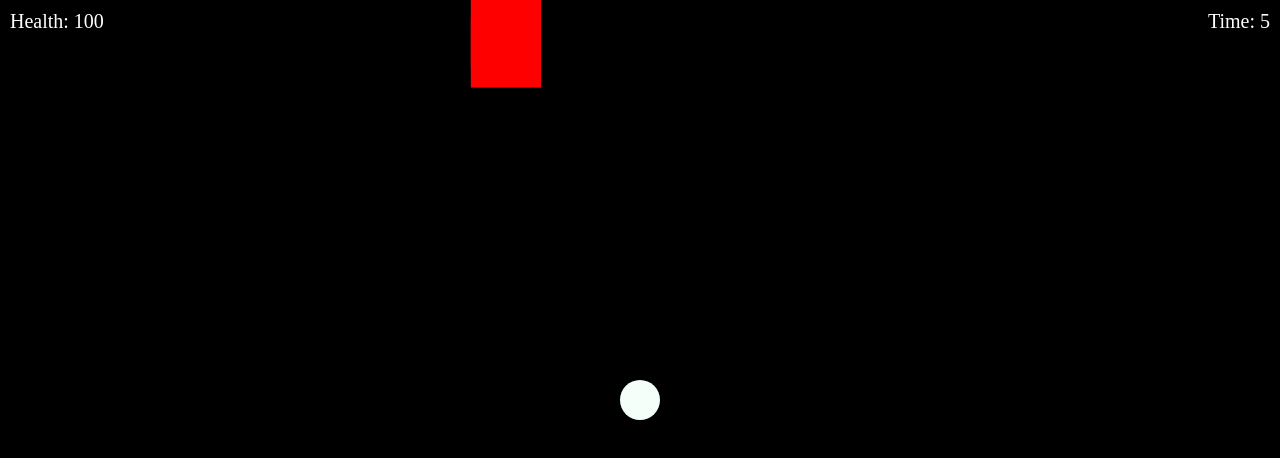
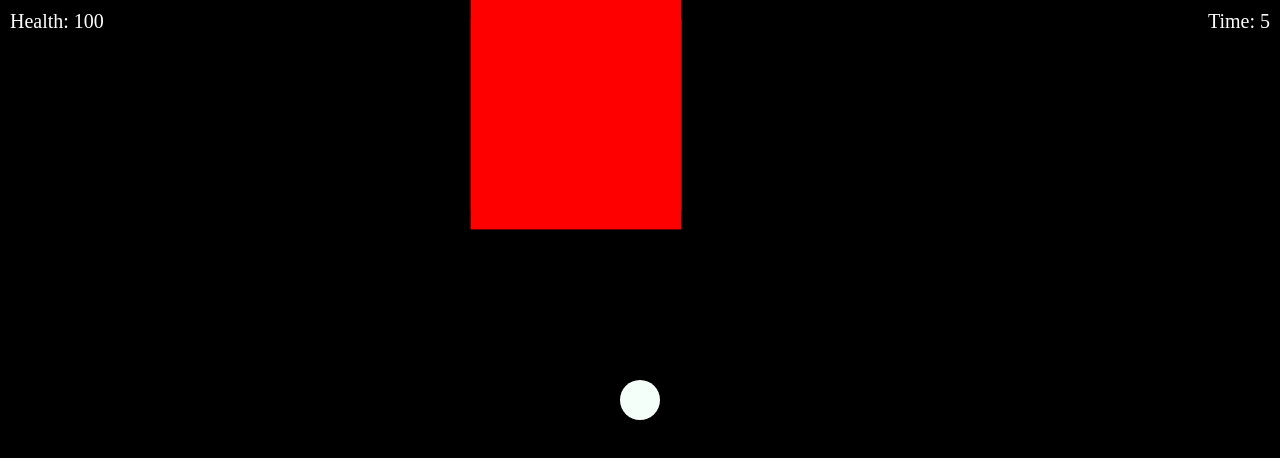
Before and after one commit to Kdy010010/gam2, a plain HTML site: page game.html in a window 1280 px wide. Drawn offline with Linux system fonts and the light colour scheme.

Commit message:
Update game.html

```diff
--- a/game.html
+++ b/game.html
@@ -73,9 +73,9 @@
                 enemy = {
                     x: Math.random() * canvas.width,
                     y: 0,
-                    size: size,
+                    size: size*3,
                     color: 'red',
-                    speed: 16 + Math.random() * 5, // 속도 증가
+                    speed: 16 + Math.random() * 10, // 속도 증가
                     type: 'square'
                 };
             } else {
@@ -83,7 +83,7 @@
                 enemy = {
                     x: Math.random() * canvas.width,
                     y: 0,
-                    width: size * 4, // 길이 증가
+                    width: size * 6, // 길이 증가
                     height: 5,
                     color: 'red',
                     speed: 5 + Math.random() * 5, // 속도 증가
```
